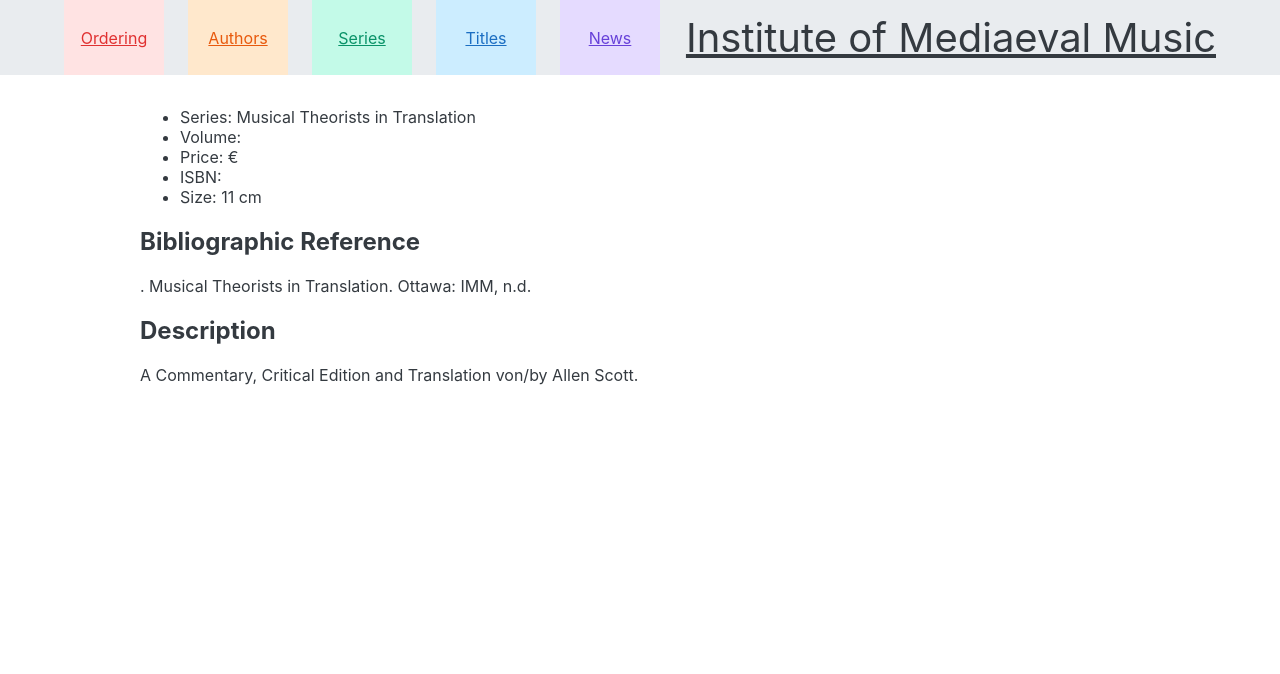
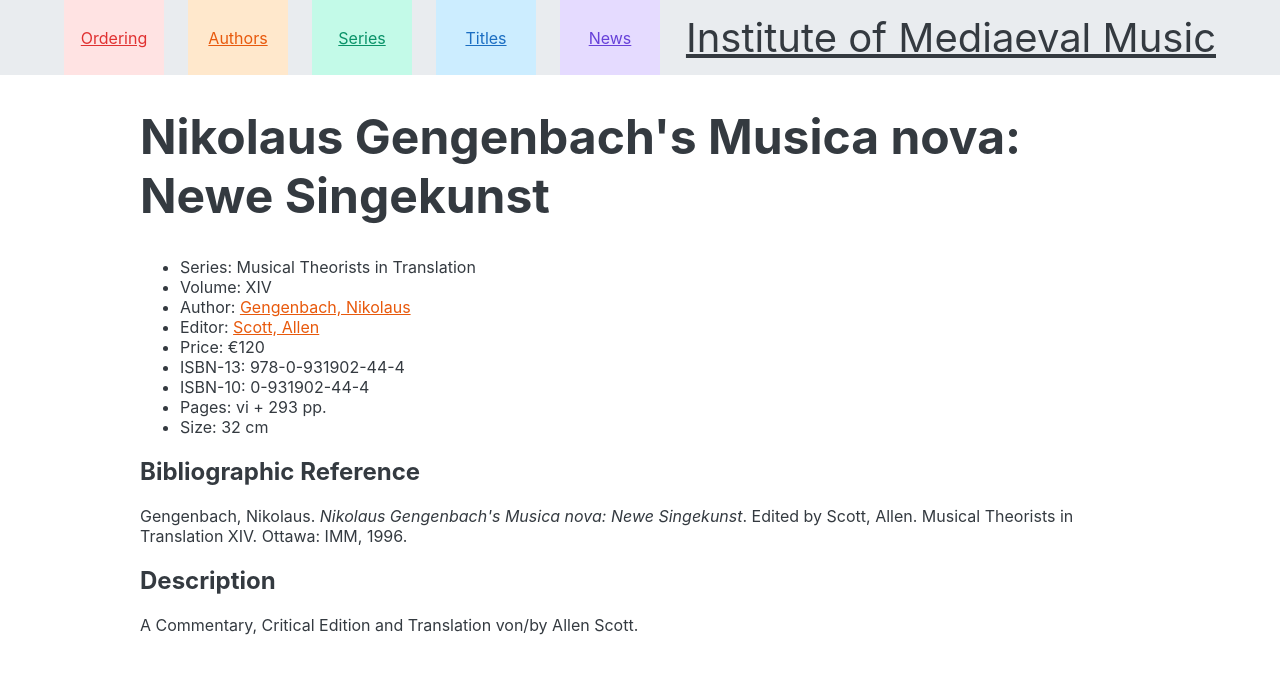
Before and after one commit to medieval-music/website, a Jekyll site: the page built from books/in_translation/978-0-931902-44-4.md, in a window 1280 px wide. Shown: the top 674 px of the page. Built offline with Jekyll 4.4.1, drawn with Linux system fonts in a browser that asks for light colours.

Commit message:
Update 978-0-931902-44-4.md

```diff
--- a/books/in_translation/978-0-931902-44-4.md
+++ b/books/in_translation/978-0-931902-44-4.md
@@ -1,5 +1,5 @@
 ---
-title: Nikolaus Gengenbach's Musica nova: Newe Singekunst
+title: "Nikolaus Gengenbach's Musica nova: Newe Singekunst"
 author: Gengenbach, Nikolaus
 editor: Scott, Allen
 volume: XIV
```
